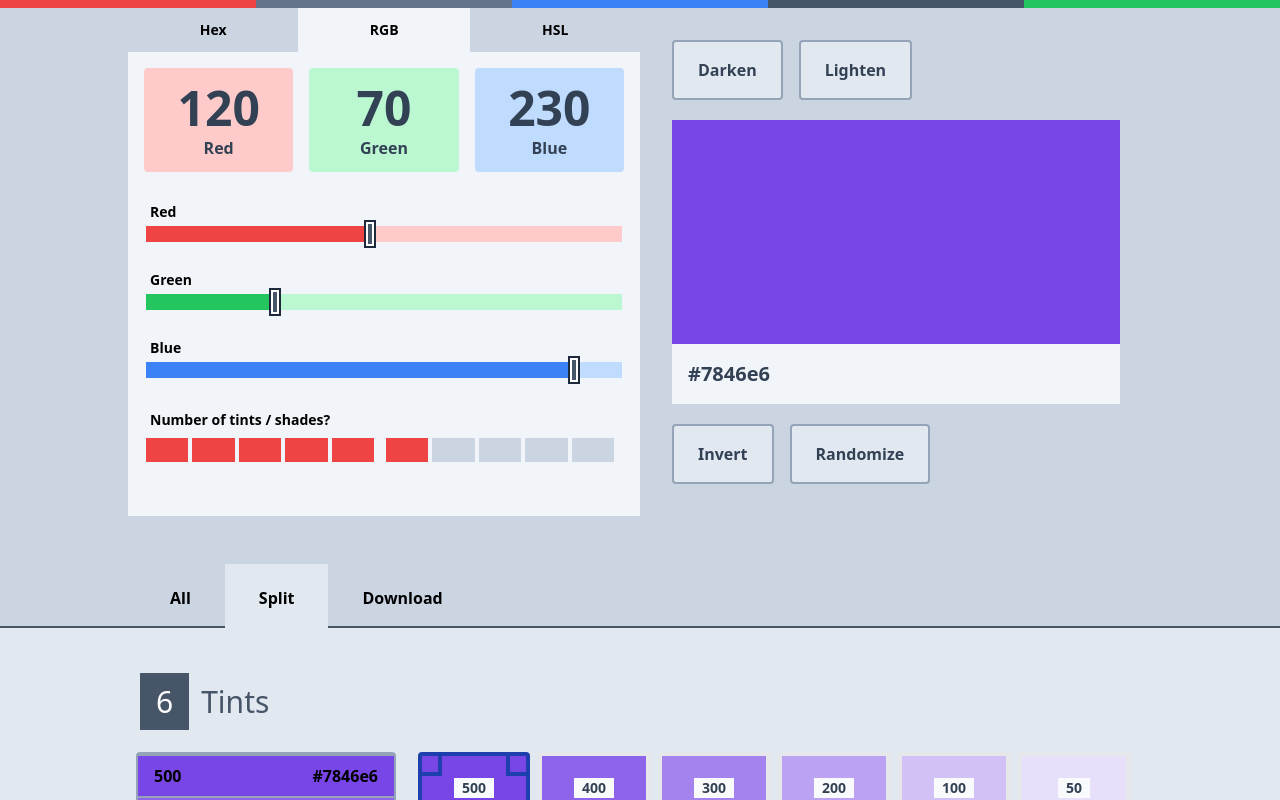
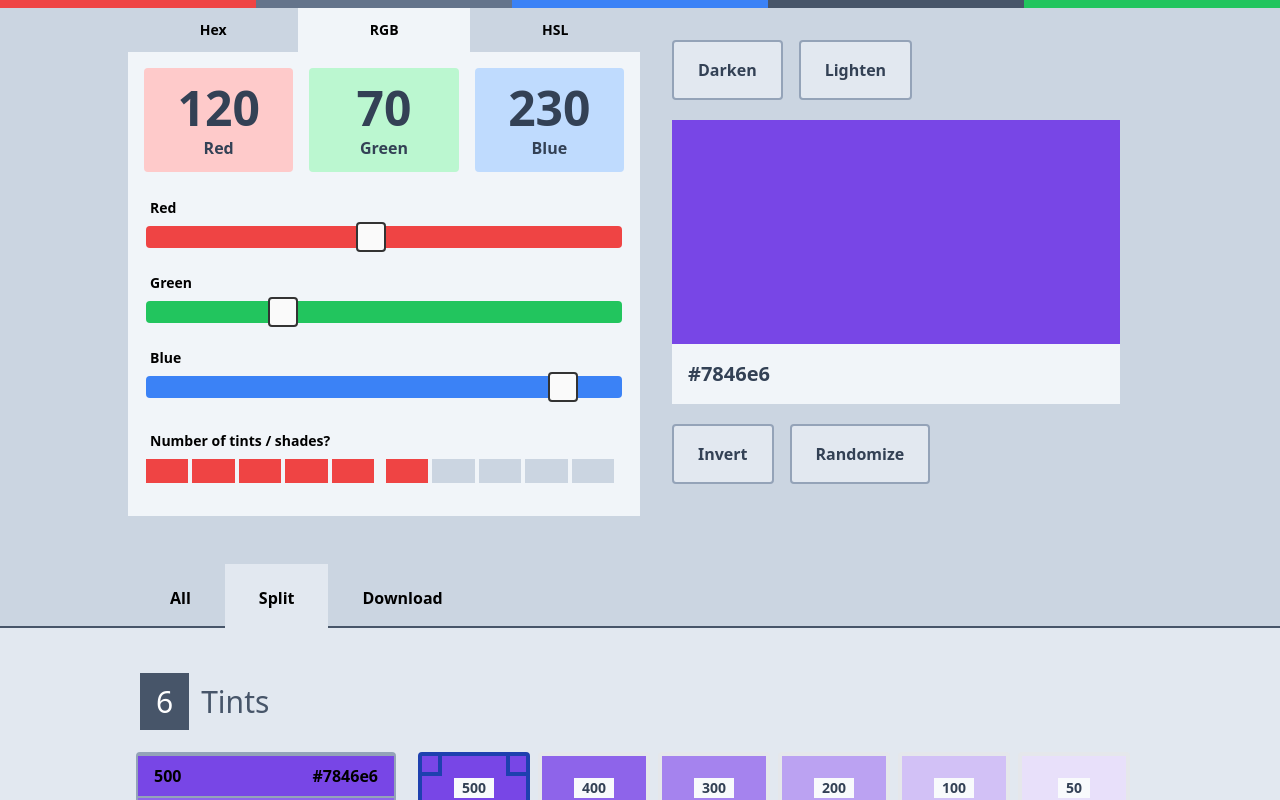
Before and after one commit to reactry/shades, a React (Create React App) app: page / in a window 1280 px wide. Shown: the top 800 px of the page. Built offline with nearby package versions, Linux system fonts and the light colour scheme.

Commit message:
Now using native input sliders in NumberSlider * added custom CSS slider-thumb

```diff
--- /dev/null
+++ b/src/MainComponent/Input/NumberSlider.css
@@ -0,0 +1,14 @@
+
+div.NumberSlider > input{
+	cursor: pointer;
+}
+
+div.NumberSlider > input::-webkit-slider-thumb {
+	width: 30px;
+	height: 30px;
+	margin: -4px 0px;
+	border-radius: 4px;
+	-webkit-appearance: none;
+	background: #fafafa;
+	border: 2px solid #333;
+}
--- a/src/MainComponent/Input/NumberSlider.js
+++ b/src/MainComponent/Input/NumberSlider.js
@@ -1,4 +1,6 @@
 import {roundOffComponent} from '../../Utils';
+
+import './NumberSlider.css';
 
 
 
@@ -17,6 +19,7 @@ export default function NumberSlider ({
 	}
 
 	function handleKeyDown (e) {
+		return;
 		let keyCode = e.keyCode;
 		if (keyCode === 37) {
 			// left arrow
@@ -34,13 +37,19 @@ export default function NumberSlider ({
 	let style = {
 		width: Math.floor((x/max) * 100) + "%"
 	}
-	let parentClass = bgPassive + " cursor-pointer";
+	let parentClass = bgPassive + " cursor-pointer hidden";
+	let sliderClass = `appearance-none ${bgActive} outline-none w-full form-range rounded`;
 
 	return (
-		<div className="NumberSlider px-4 py-3 font-bold text-sm outline-none border-2 border-transparent focus:bg-slate-200 focus:border-slate-400"
+		<div className="NumberSlider px-4 py-2 font-bold text-sm outline-none border-2 border-transparent focus:bg-slate-200 focus:border-slate-400"
 			tabIndex="0" onKeyDown={handleKeyDown}>
 			<div>
-				<h2 className="mb-1 px-1">{title}</h2>
+				<h2 className="mb-2 px-1">{title}</h2>
+				<div className="NumberSlider">
+					<input type="range" min="0" max="255" value={x}
+						className={sliderClass}
+						onChange={(e) => setX(e.target.value)} />
+				</div>
 				<div className={parentClass} onClick={handleClick}>
 					<div className={"h-4 relative " + bgActive} style={style}>
 						<div className="absolute -right-1 -top-1 h-6 w-2 bg-slate-600 border-2 border-white outline outline-2 outline-slate-800"></div>
```
